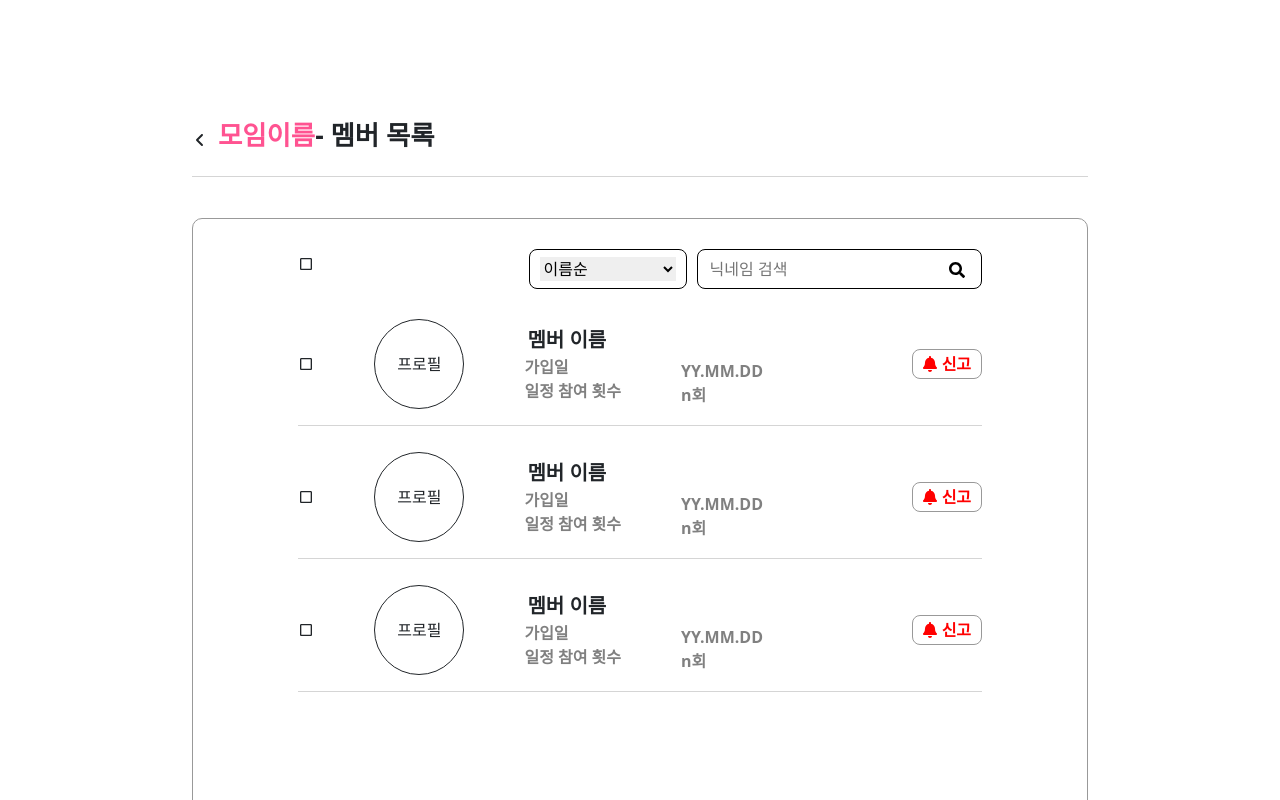
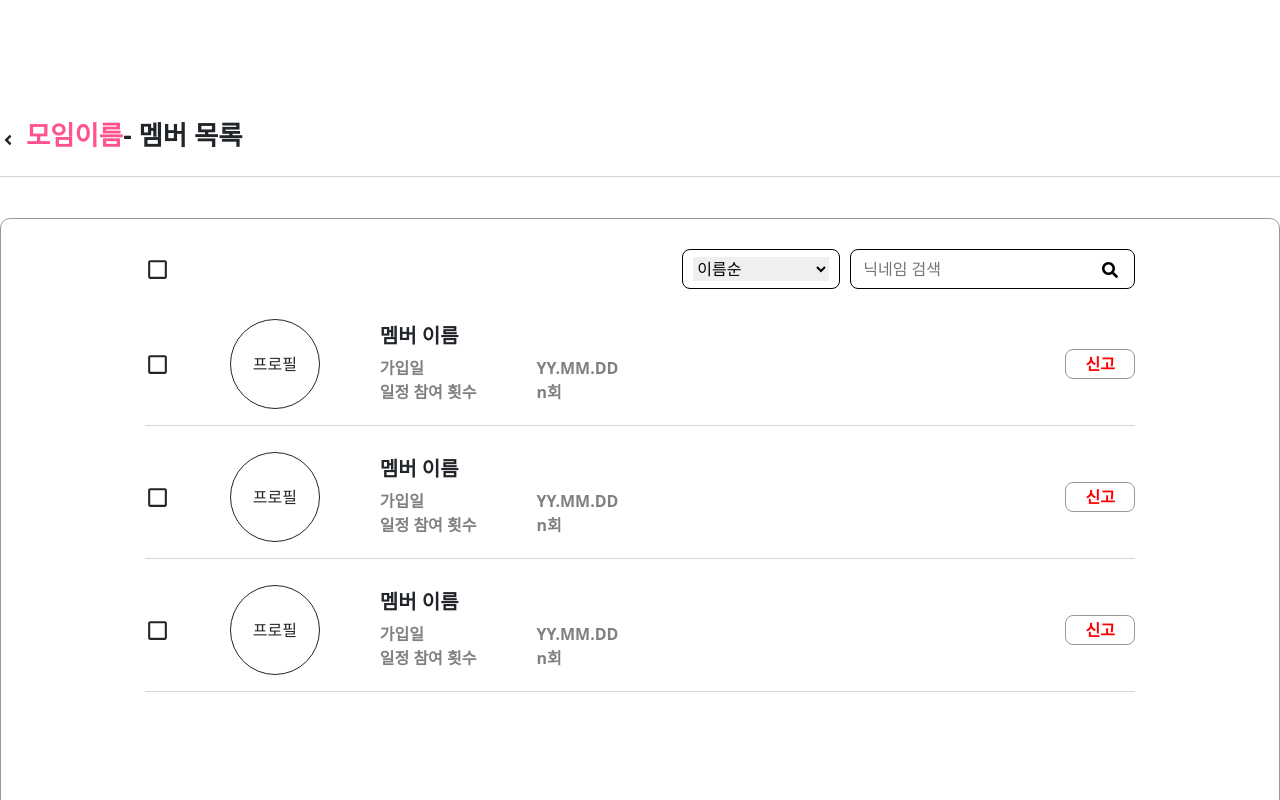
Before and after one commit to DoYous/Senials-Frontend, a React (Create React App) app in the folder senials_frontend/: page /mypage/member in a window 1280 px wide. Shown: the top 800 px of the page. Built offline with nearby package versions, Linux system fonts and the light colour scheme; a web font is replaced by a local one.

Commit message:
마이페이지, 모임 페이지 화면 크기 맞추기, 별점 작동, 체크박스 작동 완료

```diff
--- a/senials_frontend/src/pages/mypage/mypageCalender.module.css
+++ b/senials_frontend/src/pages/mypage/mypageCalender.module.css
@@ -1,6 +1,5 @@
 .gray{color: #999999;}
-.bigDiv{/*height: 1200px;*/
-    background: #f5f5f5;
+.bigDiv{
     display: flex;
     align-items: center;
     justify-content: center;
@@ -13,14 +12,14 @@
 .smallDiv {
     height: 70%;
     background: white;
-    width: 70%;
+    width: 1280px;
     display: flex;
     flex-direction: column;
     align-content: center;
     align-items: center;
     padding: 20px;
     border-radius: 10px;
-    box-shadow: 0 4px 8px rgba(0, 0, 0, 0.2);
+    border: 1px solid lightgray;
     position: relative; /* profile이 smallDiv 위에 정확히 겹치도록 설정 */
 }
 .mainDiv{display: flex;
--- a/senials_frontend/src/pages/mypage/mypageLike.module.css
+++ b/senials_frontend/src/pages/mypage/mypageLike.module.css
@@ -8,7 +8,7 @@
 .smallDiv{
     height: 70%;
     background: white;
-    width: 70%;
+    width: 1008px;
     display: flex;
     flex-direction: column;
     align-content: center;
@@ -44,11 +44,14 @@ margin-top: 30px;}
 
 .contentName{display: flex;
     align-items: center;
-    justify-content: space-between;
     width: 70%;
     margin-top: 30px;
     border: none;
-    background: none}
+    background: none;
+    justify-content: flex-start;
+margin-bottom: 10px;}
+.contentName h3{margin-right: 20px;
+margin-bottom: 0px;}
 .commonBtn {
     padding: 0 10px;
     background-color: #6CB7DA;
--- a/senials_frontend/src/pages/mypage/mypageMember.js
+++ b/senials_frontend/src/pages/mypage/mypageMember.js
@@ -1,32 +1,48 @@
 import styles from './mypageMember.module.css';
 import common from '../common/common.module.css';
-import React, {useState, useEffect} from "react";
-/*아이콘*/
-import {FaAngleLeft, FaArrowUpRightFromSquare} from "react-icons/fa6";
-import {FaBell, FaSearch} from "react-icons/fa";
-import {MdOutlineCheckBoxOutlineBlank} from "react-icons/md";
-
-{/*모임 멤버 보기*/
-}
+import React, { useState } from "react";
+import { FaAngleLeft, FaSearch } from "react-icons/fa";
+import { MdOutlineCheckBoxOutlineBlank, MdCheckBox, MdCheckBoxOutlineBlank } from "react-icons/md";
 
 function MypageMember() {
+    const [selectAll, setSelectAll] = useState(false); /*전체 선택 상태*/
+    const [checkedItems, setCheckedItems] = useState(new Array(3).fill(false)); /*각 멤버 선택 상태 근데 데이터양에 따라 달라질게 해야함*/
+
+    const handleSelectAll = () => {
+        const newState = !selectAll;
+        setSelectAll(newState);
+        setCheckedItems(checkedItems.map(() => newState));
+    };
+
+    const handleItemClick = (index) => {
+        const newCheckedItems = [...checkedItems];
+        newCheckedItems[index] = !newCheckedItems[index];
+        setCheckedItems(newCheckedItems);
+
+        /*전체선택 새로고침*/
+        const allSelected = newCheckedItems.every(item => item);
+        setSelectAll(allSelected);
+    };
+
     return (
         <div>
             <div className={styles.bigDiv}>
                 <div className={styles.modifyDiv}>
                     <div className={styles.bigName}>
-                        <FaAngleLeft/>
+                        <FaAngleLeft />
                         <h1 className={`${styles.nameflexDiv} ${common.firstFont}`}>
                             <div className={styles.pink}>모임이름</div>
                             - 멤버 목록
                         </h1>
                     </div>
-                    <hr className={styles.divHr}/>
+                    <hr className={styles.divHr} />
                 </div>
                 <div className={styles.smallDiv}>
                     <div className={styles.mainDiv}>
                         <div className={styles.bigSearchDiv}>
-                            < MdOutlineCheckBoxOutlineBlank/>
+                            <div onClick={handleSelectAll} style={{ cursor: "pointer" }}>
+                                {selectAll ? <MdCheckBox  size={25}/> : <MdCheckBoxOutlineBlank  size={25}/>}
+                            </div>
                             <div className={styles.smallSearchDiv}>
                                 <div className={`${styles.flexDiv} ${styles.searchDiv}`}>
                                     <select className={styles.selectSort}>
@@ -37,15 +53,19 @@ function MypageMember() {
                                     </select>
                                 </div>
                                 <div className={`${styles.flexDiv} ${styles.searchDiv}`}>
-                                    <input type="text" placeholder="닉네임 검색"/>
-                                    <button className={styles.iconDiv}><FaSearch/></button>
+                                    <input type="text" placeholder="닉네임 검색" />
+                                    <button className={styles.iconDiv}><FaSearch /></button>
                                 </div>
                             </div>
                         </div>
                     </div>
-                    <Profile/>
-                    <Profile/>
-                    <Profile/>
+                    {checkedItems.map((isChecked, index) => (
+                        <Profile
+                            key={index}
+                            isChecked={isChecked}
+                            onClick={() => handleItemClick(index)}
+                        />
+                    ))}
                 </div>
                 <div className={styles.lastBtn}>
                     <button type="submit" className={`${styles.flexDiv} ${styles.reportDiv}`}>
@@ -54,38 +74,41 @@ function MypageMember() {
                 </div>
             </div>
         </div>
-
     );
 }
 
-function Profile() {
+function Profile({ isChecked, onClick }) {
     return (
         <div className={styles.mainContentsDiv}>
             <div className={styles.smallMainContentsDiv}>
                 <div className={styles.smallMainContentDiv}>
-                    <MdOutlineCheckBoxOutlineBlank/>
+                    <div onClick={onClick} style={{ cursor: "pointer" }}>
+                        {isChecked ? <MdCheckBox size={25}/> : <MdCheckBoxOutlineBlank size={25}/>}
+                    </div>
                     <div className={styles.smallContentDiv}>
                         <p className={styles.userProfileDiv}>프로필</p>
+                        <div className={styles.bigProfileDiv}>
+                            <h3 className={common.secondFont}>멤버 이름</h3>
+                            <div className={styles.smallProfileDiv}>
                                 <div className={styles.mainContentDiv}>
-                            <h3 className={common.secondFont}>멤버 이름</h3>
                                     <div className={`${common.thirdFont} ${styles.gray}`}>가입일</div>
                                     <div className={`${common.thirdFont} ${styles.gray}`}>일정 참여 횟수</div>
                                 </div>
                                 <div className={styles.mainContentDiv}>
-                            <h3 className={styles.none}>df</h3>
                                     <div className={`${common.thirdFont} ${styles.gray}`}>YY.MM.DD</div>
                                     <div className={`${common.thirdFont} ${styles.gray}`}>n회</div>
                                 </div>
                             </div>
                         </div>
+                    </div>
+                </div>
                 <button type="submit" className={`${styles.flexDiv} ${styles.reportDiv}`}>
-                    <FaBell/>신고
+                    신고
                 </button>
             </div>
-            <hr className={styles.divHr}/>
+            <hr className={styles.divHr} />
         </div>
     );
 }
 
-
 export default MypageMember;
--- a/senials_frontend/src/pages/mypage/mypageMember.module.css
+++ b/senials_frontend/src/pages/mypage/mypageMember.module.css
@@ -14,12 +14,11 @@
     align-items: center;
     justify-content: center;
     flex-direction: column;
-    min-width: 1020px;
     padding: 120px 0px;}
 .smallDiv{
     height: 65%;
     background: white;
-    width: 70%;
+    width: 1280px;
     display: flex;
     flex-direction: column;
     align-content: center;
@@ -38,7 +37,7 @@
 }
 
 .modifyDiv{display: flex;
-    width: 70%;
+    width: 1280px;
     flex-direction: column;
     align-items: center;
     align-content: center;
@@ -74,7 +73,8 @@
     align-content: center;
     justify-content: space-between;
     align-items: center;
-    margin-bottom: 20px;}
+    margin-bottom: 20px;
+    margin-top: 10px;}
 .smallSearchDiv{display: flex;
     align-items: center;
     align-content: center;
@@ -94,7 +94,6 @@
     align-items: center;
     align-content: center;
     flex-direction: row;
-    margin-top: 10px;
     margin-left: 10px;}
 .searchDiv input{border: none;}
 
@@ -109,8 +108,6 @@
 .iconDiv{border:none;
     background: none;}
 
-/*없는 글자 취급*/
-.none{color: white;}
 
 /*메인 영역 (프로필 목록) */
 .mainContentsDiv{    display: flex;
@@ -145,6 +142,14 @@
     margin-bottom: 0px;}
 .mainContentDiv h3{margin: 3px;}
 .mainContentDiv p{margin: 3px; color: gray;}
+.bigProfileDiv{    display: flex;
+    flex-direction: column;
+    align-items: flex-start;}
+.bigProfileDiv h3{margin-left: 60px;}
+.smallProfileDiv{display: flex;
+    flex-direction: row;
+    align-items: center;}
+
 .reportDiv{margin: 0px;
     border: 1px solid #999999;
     border-radius: 8px;
@@ -161,5 +166,5 @@
 /*추방*/
 .lastBtn{display: flex;
     justify-content: flex-end;
-    width: 70%;
+    width: 1280px;
     margin-top: 20px;}
--- a/senials_frontend/src/pages/mypage/mypageModify.js
+++ b/senials_frontend/src/pages/mypage/mypageModify.js
@@ -23,7 +23,7 @@ function MypageModify() {
                 <div className={styles.smallDiv}>
                     <div className={styles.mainDiv}>
                     <div className={styles.mainName}>
-                        <p className={`${common.secondFont} ${styles.margin0}`}>프로필 사진 변경</p>
+                        <div className={`${common.secondFont} ${styles.margin0} ${styles.profileFlex}`}><div className={styles.profile}></div>프로필 사진 변경</div>
                         <button className={styles.profileChange}>
                         <FaArrowUpRightFromSquare/>
                         </button>
@@ -38,7 +38,7 @@ function MypageModify() {
                     </div>
                         <hr className={styles.divHr}/>
                     <p className={`${common.secondFont} ${styles.margin0}`}>한줄 소개</p>
-                    <p className={styles.contentDiv}>기존 소개문</p>
+                    <textarea className={styles.contentDiv}>기존 소개문</textarea>
                     <div className={styles.saveDiv}>
                         <button className={`${styles.commonBtn} ${styles.saveMargin}`}>저장</button>
                     </div>
--- a/senials_frontend/src/pages/mypage/mypageModify.module.css
+++ b/senials_frontend/src/pages/mypage/mypageModify.module.css
@@ -18,7 +18,7 @@ margin-bottom: 0px;}
 .smallDiv{
     height: 65%;
     background: white;
-    width: 70%;
+    width: 1280px;
     display: flex;
     flex-direction: column;
     align-content: center;
@@ -43,7 +43,7 @@ margin-bottom: 0px;}
     display: flex;
     align-items: center;}
 .modifyDiv{display: flex;
-    width: 70%;
+    width: 1250px;
     flex-direction: column;
     align-items: center;
     align-content: center;
@@ -82,6 +82,8 @@ font-weight: normal;
     border-radius: 8px;
     color: #656565;
     margin-top: 20px;
+    width: 100%;
+    resize: none;
 }
 .saveDiv{    width: 100%;
     display: flex;
@@ -109,3 +111,14 @@ font-weight: normal;
 .saveMargin{margin-top: 20px;
     margin-bottom: 30px;}
 .margin0{margin:0px;}
+
+/* 프로필 */
+.profileFlex{display: flex;
+    flex-direction: row;
+    align-items: center;}
+.profile{    width: 60px;
+    border: 1px solid;
+    border-radius: 50%;
+    height: 60px;
+    margin-right: 20px;
+    background: lightgray;}
--- a/senials_frontend/src/pages/party/partyMeet.module.css
+++ b/senials_frontend/src/pages/party/partyMeet.module.css
@@ -14,7 +14,7 @@
 .smallDiv{
     height: 70%;
     background: white;
-    width: 70%;
+    width: 1008px;
     display: flex;
     flex-direction: column;
     align-content: center;
--- a/senials_frontend/src/pages/party/partyMember.module.css
+++ b/senials_frontend/src/pages/party/partyMember.module.css
@@ -10,7 +10,7 @@ background: none;}
 .smallDiv{
     height: 70%;
     background: white;
-    width: 70%;
+    width: 1008px;
     display: flex;
     flex-direction: column;
     align-content: center;
--- a/senials_frontend/src/pages/party/partyReview.js
+++ b/senials_frontend/src/pages/party/partyReview.js
@@ -24,10 +24,7 @@ function PartyReview() {
 
                             <div className={styles.flexDiv}>
                                 <p className={common.secondFont}>평점을 매겨주세요!</p>
-                                <div className={styles.rateInfo}>
-                                    <span className={styles.filledStar}>★★★</span>
-                                    <span className={styles.unfilledStar}>☆☆</span>
-                                </div>
+                                <Star />
                             </div>
 
                             <div className={styles.contentDiv}>
@@ -51,4 +48,24 @@ function PartyReview() {
     );
 }
 
+/* 별점 매기기 */
+function Star() {
+    const [rating, setRating] = useState(0); /* 현재 별점 상태 */
+
+    const handleStarClick = (index) => {
+        setRating(index); /*클릭*/
+    };
+
+    return (
+        <div className={styles.rateInfo}>
+            {[1, 2, 3, 4, 5].map((star) => (
+                <div
+                    key={star}
+                    className={`${styles.baseStar} ${star <= rating ? styles.filledStar : ""}`}
+                    onClick={() => handleStarClick(star)}
+                />
+            ))}
+        </div>
+    );
+}
 export default PartyReview;
--- a/senials_frontend/src/pages/party/partyReview.module.css
+++ b/senials_frontend/src/pages/party/partyReview.module.css
@@ -17,7 +17,7 @@ padding: 120px 0px;}
 .smallDiv{
     height: 70%;
     background: white;
-    width: 70%;
+    width: 1008px;
     display: flex;
     flex-direction: column;
     align-content: center;
@@ -59,19 +59,42 @@ padding: 120px 0px;}
     display: flex;
     flex-direction: column;
     align-items: flex-start;}
+
+/* star */
 .rateInfo {
     display: flex;
     align-items: center;
     font-size: 25px;
 }
 
-.filledStar {
-    color: #FF5391;
+.baseStar {
+    background-image: url('/public/image/unfilledStar.svg');
+    background-position: center;
+    background-size: contain;
+    background-repeat: no-repeat;
+    width: 40px;
+    height: 28px;
+    cursor: pointer;
 }
 
-.unfilledStar {
-    color: black;
+.filledStar {
+    background-image: url('/public/image/filledStar.svg');
+    background-position: center;
+    background-size: contain;
+    background-repeat: no-repeat;
 }
+
+.halfStar {
+    background-image: url('/public/image/filledStar.svg');
+    background-position: left;
+    background-size: cover;
+    background-repeat: no-repeat;
+    width: 50%;
+    height: 100%;
+    margin-right: 50%;
+}
+
+
 .contentDiv{
     width: 98%;
 }
@@ -82,6 +105,7 @@ padding: 120px 0px;}
     padding: 10px;
     margin-bottom: 5px;
     margin-top: 20px;
+    resize: none;
 }
 .pDiv{display: flex
 ;
```
Lines whose indentation alone changed are shown as unchanged.
